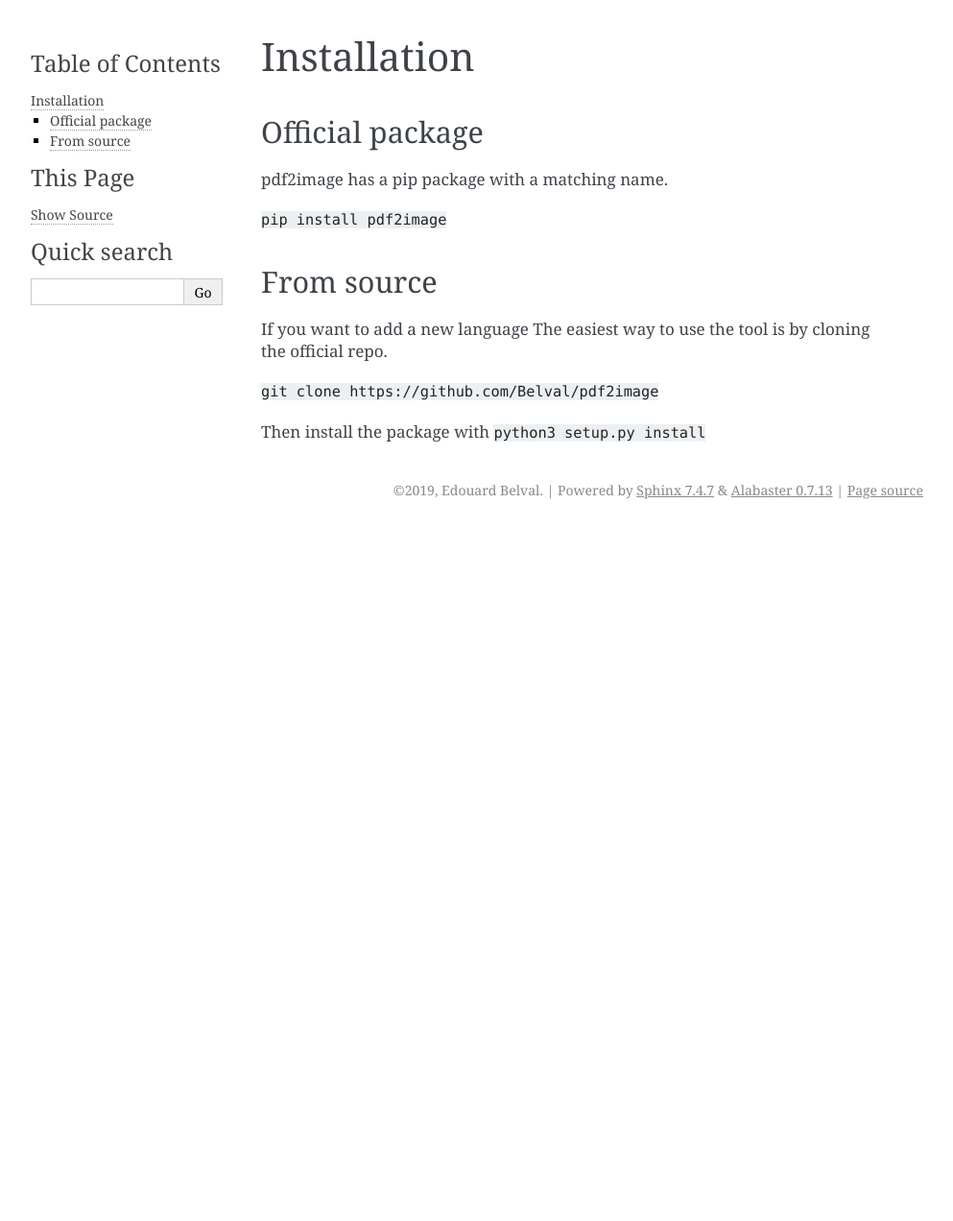
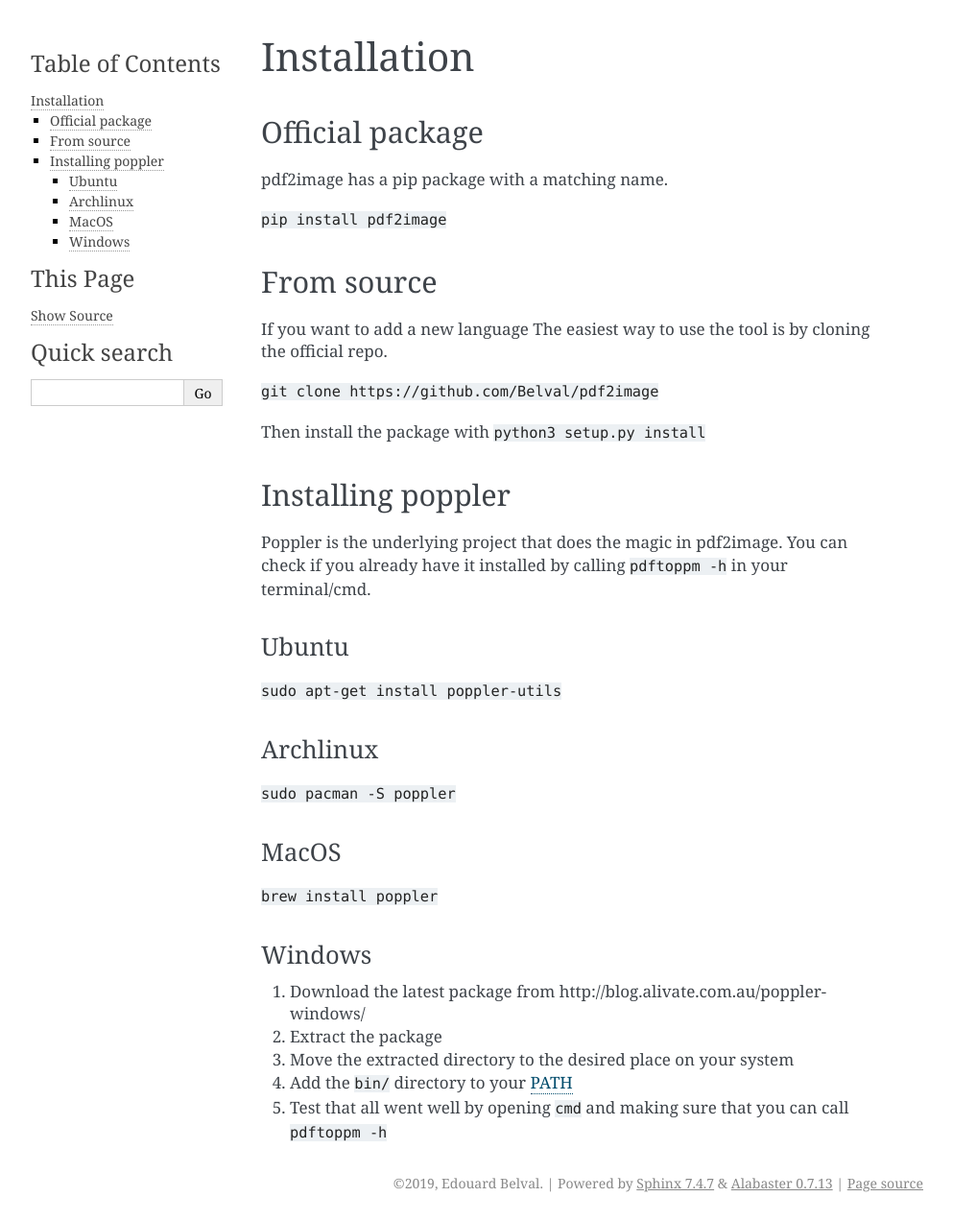
Before and after one commit to Belval/pdf2image, a Sphinx documentation site: the page built from docs/installation.md, in a window 1280 px wide. Shown: the whole page at 96% size, without its empty margins (148-1141 px from the left). Built offline with Sphinx 7.4.7, drawn with Linux system fonts in a browser that asks for light colours; before the commit the page ends 900 px from its top, so only the background shows below that.

Commit message:
Add installation instructions

```diff
--- a/docs/installation.md
+++ b/docs/installation.md
@@ -14,3 +14,27 @@
 `git clone https://github.com/Belval/pdf2image`
 
 Then install the package with `python3 setup.py install`
+
+## Installing poppler
+
+Poppler is the underlying project that does the magic in pdf2image. You can check if you already have it installed by calling `pdftoppm -h` in your terminal/cmd.
+
+### Ubuntu
+
+`sudo apt-get install poppler-utils`
+
+### Archlinux
+
+`sudo pacman -S poppler`
+
+### MacOS
+
+`brew install poppler`
+
+### Windows
+
+1. Download the latest package from http://blog.alivate.com.au/poppler-windows/
+2. Extract the package
+3. Move the extracted directory to the desired place on your system
+4. Add the `bin/` directory to your [PATH](https://www.architectryan.com/2018/03/17/add-to-the-path-on-windows-10/)
+5. Test that all went well by opening `cmd` and making sure that you can call `pdftoppm -h`
```
